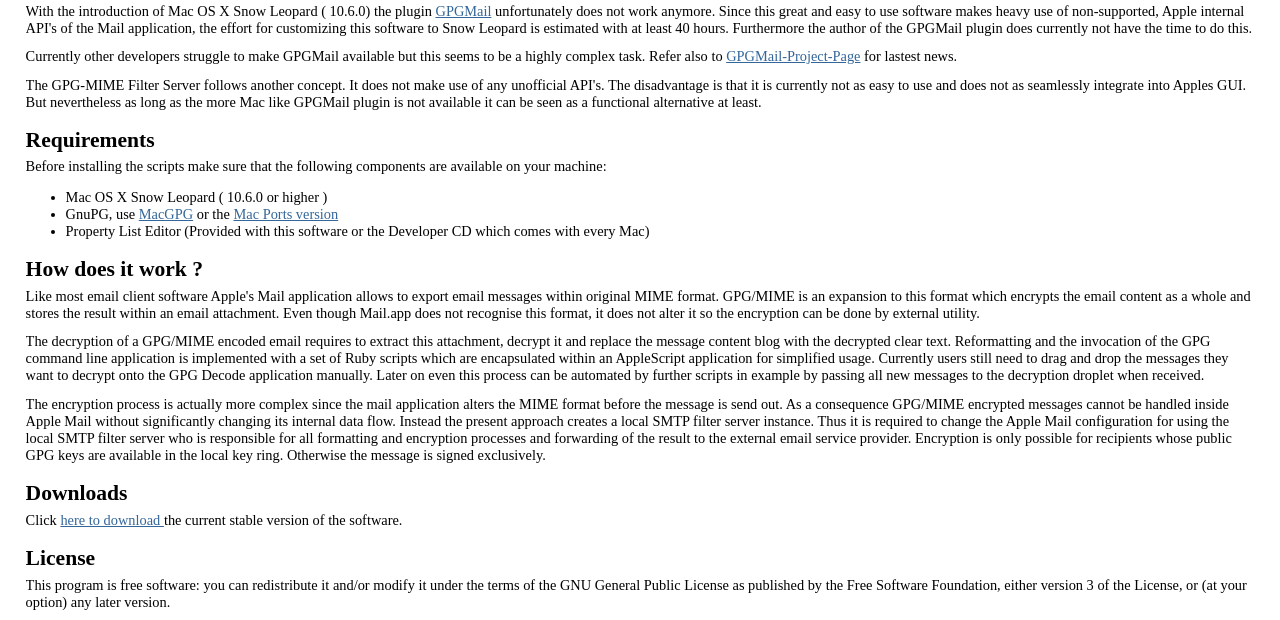
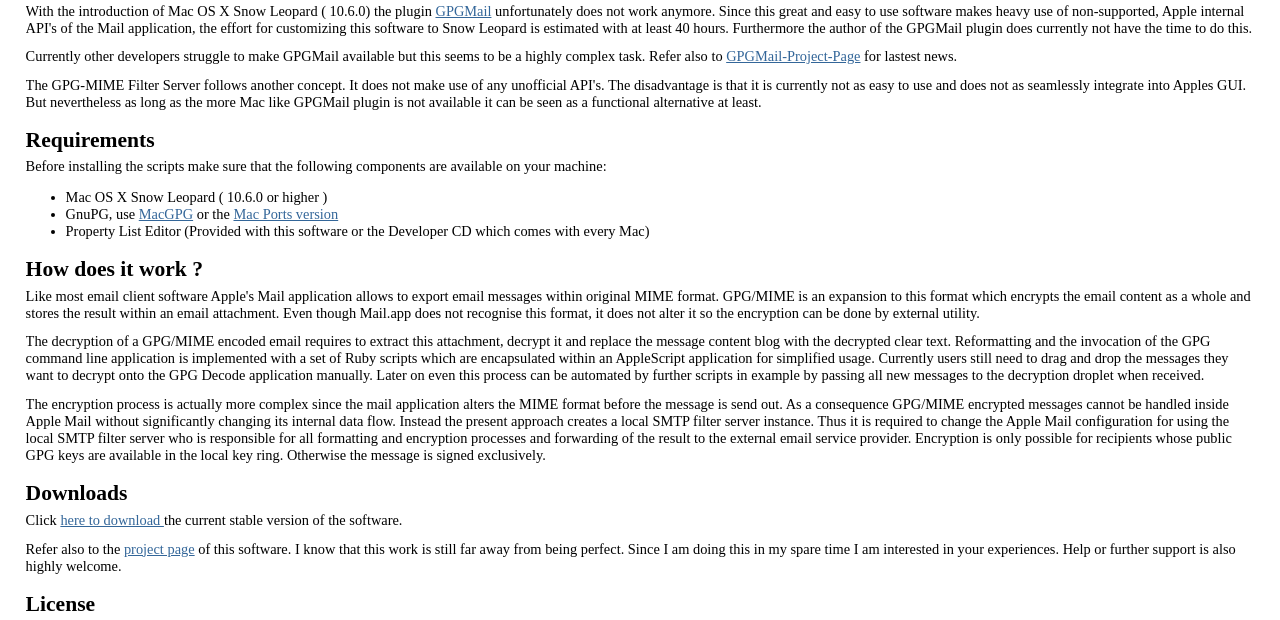
Before and after one commit to linneman/gpg-mime-filter, a plain HTML site: page index.html in a window 1280 px wide. Shown: the part 155-775 px from the top of the page. Drawn offline with Linux system fonts and the light colour scheme.

Commit message:
little corrections

```diff
--- a/index.html
+++ b/index.html
@@ -43,7 +43,7 @@
 
 <h2>Downloads</h2>
 <p>Click <a href="GPG-Mime.dmg" type="application/image">here to download </a> the current stable version of the software.</p>
-
+<p>Refer also to the <a href="http://github.com/linneman/gpg-mime-filter"> project page</a> of this software. I know that this work is still far away from being perfect. Since I am doing this in my spare time I am interested in your experiences. Help or further support is also highly welcome.</p>
 
 <h2>License</h2>
 <p>This program is free software: you can redistribute it and/or modify it under the terms of the GNU General Public License as published by the Free Software Foundation, either version 3 of the License, or (at your option) any later version.</p>
```
